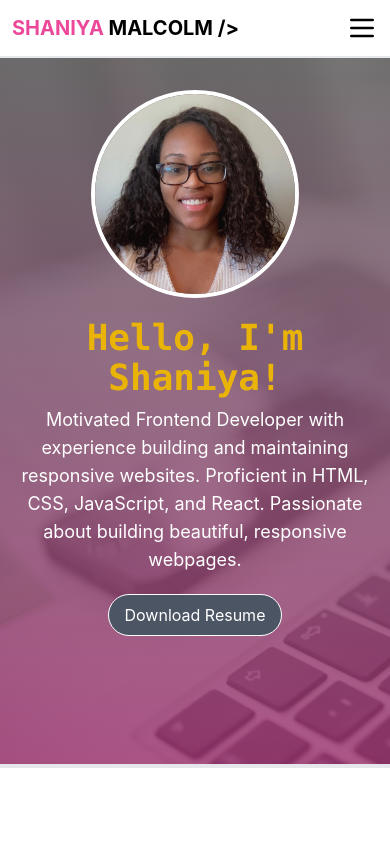
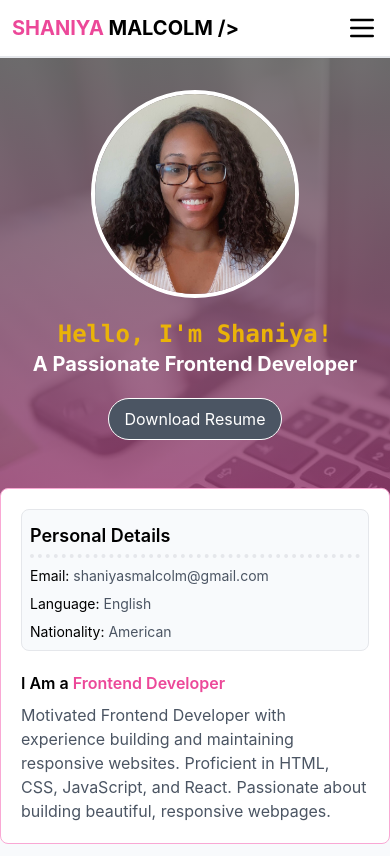
Before and after one commit to MsNiyaJ/portfolio, a React (Create React App) app: page / in a window 390 px wide. Built offline with nearby package versions, Linux system fonts and the light colour scheme.

Commit message:
Added an about section

```diff
--- /dev/null
+++ b/src/About.js
@@ -0,0 +1,20 @@
+import React from 'react';
+import PersonalDetails from './PersonalDetails';
+import PersonalDescription from './PersonalDescription';
+
+const About = () => {
+  return (
+    <div id="about" className="xs:h-96 m-sm:h-80 m-md:h-72 sm:h-52">
+      <div className="relative flex justify-center">
+        <div className="absolute -top-20 sm:w-10/12 bg-white rounded-lg border border-pink-300">
+          <div className="p-5 flex flex-col sm:flex-row justify-center sm:justify-start">
+            <PersonalDetails />
+            <PersonalDescription />
+          </div>
+        </div>
+      </div>
+    </div>
+  );
+};
+
+export default About;
--- a/src/App.js
+++ b/src/App.js
@@ -1,13 +1,16 @@
 import Navbar from './navbar/Navbar';
 import HeroSection from './HeroSection';
+import About from './About';
+import Projects from './Projects';
 
 // http://zoyothemes.com/queue/layout/index-parallax.html#resume
 // https://www.thinkful.com/blog/how-to-get-a-job-as-a-front-end-developer/
 const App = () => {
   return (
-    <div>
+    <div id="home" className="bg-slate-50 ">
       <Navbar />
       <HeroSection />
+      <About />
     </div>
   );
 };
--- a/src/HeroSection.js
+++ b/src/HeroSection.js
@@ -5,18 +5,15 @@ import resume from './docs/resume.pdf';
 
 const HeroSection = () => {
   return (
-    <div className="flex justify-center h-full pt-8 pb-32 border-b-4 bg-laptop bg-no-repeat bg-cover hero-img">
+    <div className="flex justify-center h-full pt-8 pb-32 bg-laptop bg-no-repeat bg-cover hero-img">
       <div className="flex flex-col items-center text-center max-w-lg px-5 text-white">
         <ProfilePicture />
         <div className="my-5">
-          <h1 className="text-4xl font-bold font-mono text-yellow-500">
+          <h1 className="text-2xl md:text-4xl font-bold font-mono text-yellow-500">
             Hello, I'm Shaniya!
           </h1>
-          <p className="text-lg mt-2">
-            Motivated Frontend Developer with experience building and
-            maintaining responsive websites. Proficient in HTML, CSS,
-            JavaScript, and React. Passionate about building beautiful,
-            responsive webpages.
+          <p className="text-xl md:text-3xl font-bold">
+            A Passionate Frontend Developer
           </p>
         </div>
 
--- /dev/null
+++ b/src/PersonalDescription.js
@@ -0,0 +1,18 @@
+import React from 'react';
+
+const PersonalDescription = () => {
+  return (
+    <div className="mt-5 sm:mt-0">
+      <h1 className="md:text-lg font-semibold">
+        I Am a <span className="text-pink-500">Frontend Developer</span>
+      </h1>
+      <p className="md:text-lg mt-2 text-gray-600">
+        Motivated Frontend Developer with experience building and maintaining
+        responsive websites. Proficient in HTML, CSS, JavaScript, and React.
+        Passionate about building beautiful, responsive webpages.
+      </p>
+    </div>
+  );
+};
+
+export default PersonalDescription;
--- /dev/null
+++ b/src/PersonalDetails.js
@@ -0,0 +1,27 @@
+import React from 'react';
+
+const PersonalDetails = () => {
+  return (
+    <div className="md:w-2/3 sm:pr-6">
+      <div className="rounded-lg p-2 bg-slate-50 border">
+        <div className="flex flex-col gap-2">
+          <div className="border-b-4 border-dotted py-1">
+            <h1 className="text-lg font-semibold">Personal Details</h1>
+          </div>
+          <p className=" text-sm">
+            Email:{' '}
+            <span className="text-gray-600">shaniyasmalcolm@gmail.com</span>
+          </p>
+          <p className=" text-sm">
+            Language: <span className="text-gray-600">English</span>
+          </p>
+          <p className=" text-sm">
+            Nationality: <span className="text-gray-600">American</span>
+          </p>
+        </div>
+      </div>
+    </div>
+  );
+};
+
+export default PersonalDetails;
--- /dev/null
+++ b/src/Projects.js
@@ -0,0 +1,13 @@
+import React from 'react';
+
+const Projects = () => {
+  return (
+    <div>
+      <h1 className="text-2xl text-center border-y-8 mb-20 font-bold border-orange-200">
+        CHECK OUT MY SICK PROJECTS
+      </h1>
+    </div>
+  );
+};
+
+export default Projects;
--- a/src/navbar/Navitems.js
+++ b/src/navbar/Navitems.js
@@ -1,10 +1,10 @@
 const Navitems = [
   {
-    href: '#!',
+    href: '#home',
     content: `Home`,
   },
   {
-    href: '#!',
+    href: '#about',
     content: `About`,
   },
   {
--- a/tailwind.config.js
+++ b/tailwind.config.js
@@ -1,6 +1,20 @@
 module.exports = {
   content: ['./src/**/*.{js,jsx,ts,tsx}'],
   theme: {
+    screens: {
+      xs: '280px',
+      'm-sm': '320px',
+      'm-md': '375px',
+      'm-lg': '425px',
+      sm: '640px',
+      // => @media (min-width: 640px) { ... }
+      md: '768px',
+      lg: '1024px',
+      // => @media (min-width: 1024px) { ... }
+
+      'x-lg': '1280px',
+      // => @media (min-width: 1280px) { ... }
+    },
     extend: {
       backgroundImage: {
         laptop: "url('../public/images/laptop2.jpeg')",
```
